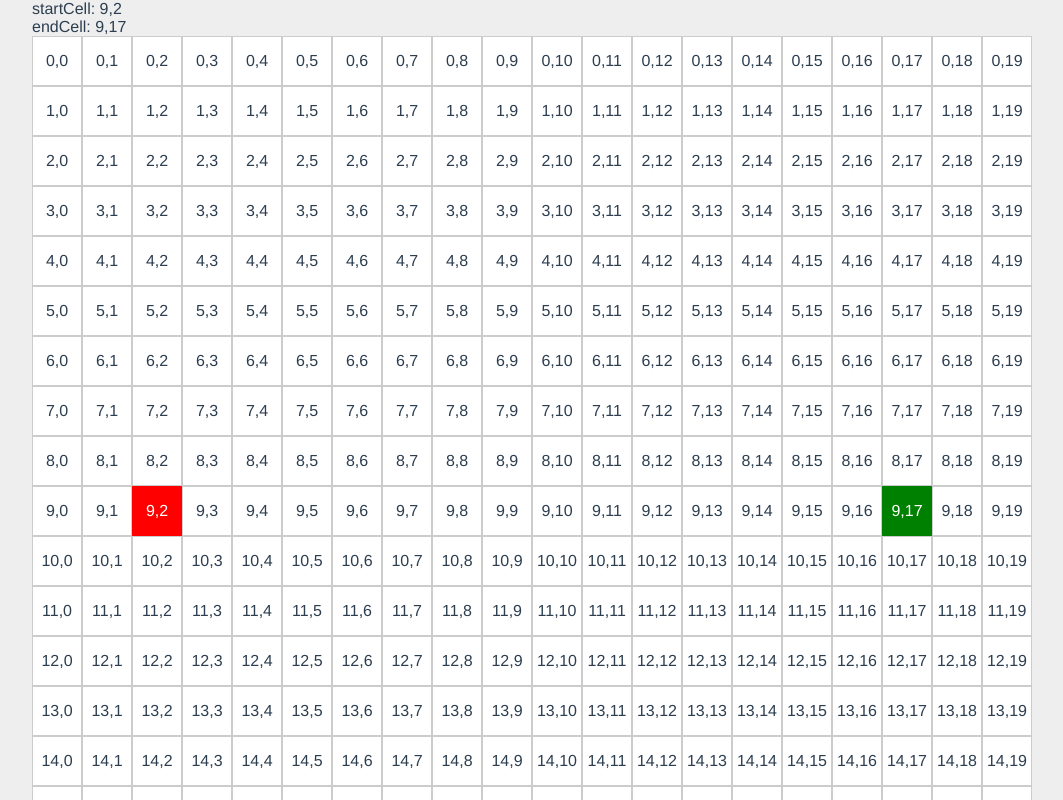
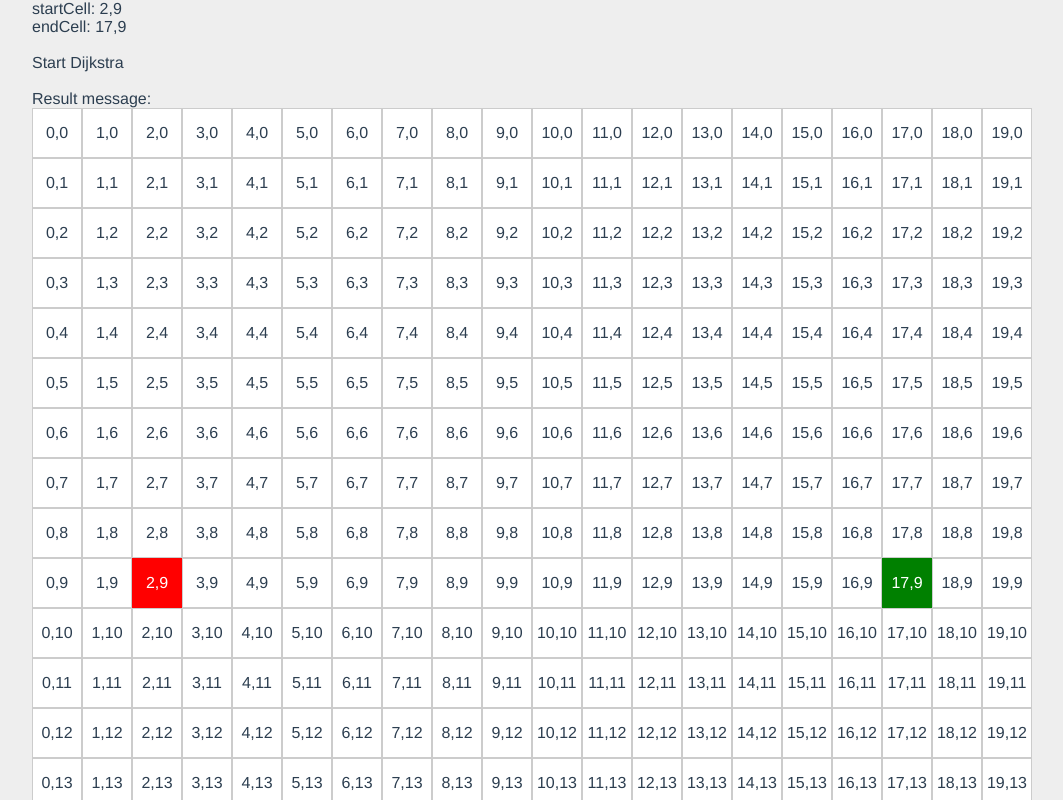
Before and after one commit to rprins/pathvis, a Vue app: page / in a window 1280 px wide. Shown: the top 800 px of the page, without its empty margins (108-1171 px from the left). Built offline with nearby package versions, Linux system fonts and the light colour scheme.

Commit message:
Implement basic Dijkstra algorithm

```diff
--- a/src/App.vue
+++ b/src/App.vue
@@ -3,6 +3,10 @@
     <div class="debug">
       startCell: {{ startCell }}<br />
       endCell: {{ endCell }} <br />
+      <br />
+      <span @click="dijkstra">Start Dijkstra</span>
+      <br /><br />
+      <div>Result message: {{ resultMessage }}</div>
     </div>
 
     <Grid
@@ -37,6 +41,8 @@ export default {
 
       mouseDown: false,
       mouseDownInitialCellTile: '',
+
+      resultMessage: '',
     };
   },
 
@@ -48,22 +54,22 @@ export default {
     init() {
       let grid = [];
 
-      for (let ii = 0; ii < this.gridWidth; ii++) {
+      for (let yy = 0; yy < this.gridHeight; yy++) {
         let subGrid = [];
-        for (let jj = 0; jj < this.gridHeight; jj++) {
+        for (let xx = 0; xx < this.gridWidth; xx++) {
           subGrid.push({
             tile: 'NONE',
-            coordinates: `${ii},${jj}`,
+            coordinates: `${xx},${yy}`,
           });
         }
 
         grid.push(subGrid);
       }
 
-      this.setStartCell(grid[9][2]);
-      this.setEndCell(grid[9][17]);
+      this.grid = grid;
 
-      this.grid = grid;
+      this.setStartCell(this.getCell(2, 9));
+      this.setEndCell(this.getCell(17, 9));
     },
 
     handleCellClick(cell) {
@@ -124,7 +130,7 @@ export default {
     },
 
     resetCell(coordinates) {
-      this.grid[coordinates[0]][coordinates[1]].tile = 'NONE';
+      this.getCell(coordinates[0], coordinates[1]).tile = 'NONE';
     },
 
     setStartCell(cell) {
@@ -144,6 +150,116 @@ export default {
     handleMouseUp() {
       this.mouseDown = false;
       this.mouseDownInitialCellTile = '';
+    },
+
+    getCell(x, y) {
+      return this.grid[y][x];
+    },
+
+    dijkstra() {
+      /*
+        Let the node at which we are starting be called the initial node. Let the distance of node Y be the distance from the initial node to Y. Dijkstra's algorithm will assign some initial distance values and will try to improve them step by step.
+
+        1. Mark all nodes unvisited. Create a set of all the unvisited nodes called the unvisited set.
+        2. Assign to every node a tentative distance value: set it to zero for our initial node and to infinity for all other nodes. Set the initial node as current.[16]
+        3. For the current node, consider all of its unvisited neighbours and calculate their tentative distances through the current node. Compare the newly calculated tentative distance to the current assigned value and assign the smaller one. For example, if the current node A is marked with a distance of 6, and the edge connecting it with a neighbour B has length 2, then the distance to B through A will be 6 + 2 = 8. If B was previously marked with a distance greater than 8 then change it to 8. Otherwise, the current value will be kept.
+        4. When we are done considering all of the unvisited neighbours of the current node, mark the current node as visited and remove it from the unvisited set. A visited node will never be checked again.
+        5. If the destination node has been marked visited (when planning a route between two specific nodes) or if the smallest tentative distance among the nodes in the unvisited set is infinity (when planning a complete traversal; occurs when there is no connection between the initial node and remaining unvisited nodes), then stop. The algorithm has finished.
+        6. Otherwise, select the unvisited node that is marked with the smallest tentative distance, set it as the new "current node", and go back to step 3.
+        7. When planning a route, it is actually not necessary to wait until the destination node is "visited" as above: the algorithm can stop once the destination node has the smallest tentative distance among all "unvisited" nodes (and thus could be selected as the next "current").
+      */
+      if (this.startCell === '') return;
+
+      const DISTANCE = 999999;
+
+      let unvisited = [];
+      this.grid.forEach(gridRow => {
+        let subGrid = [];
+        gridRow.forEach(gridCell => {
+          subGrid.push({
+            coordinates: gridCell.coordinates,
+            unvisited: gridCell.tile !== 'WALL',
+            distance: DISTANCE,
+          });
+        });
+        unvisited.push(subGrid);
+      });
+
+      const startCoordinates = this.startCell.split(',');
+      let x = parseInt(startCoordinates[0]);
+      let y = parseInt(startCoordinates[1]);
+      let current = unvisited[y][x];
+      current.distance = 0;
+
+      const calculateDistance = (current, x, y) => {
+        let top = null;
+        let right = null;
+        let bottom = null;
+        let left = null;
+
+        if (y - 1 > -1) top = unvisited[y - 1][x];
+        if (x + 1 < this.gridWidth) right = unvisited[y][x + 1];
+        if (y + 1 < this.gridHeight) bottom = unvisited[y + 1][x];
+        if (x - 1 > -1) left = unvisited[y][x - 1];
+
+        if (top && top.unvisited) {
+          let newDistance = current.distance + 1;
+          if (newDistance < top.distance) {
+            top.distance = newDistance;
+          }
+        }
+        if (right && right.unvisited) {
+          let newDistance = current.distance + 1;
+          if (newDistance < right.distance) {
+            right.distance = newDistance;
+          }
+        }
+        if (bottom && bottom.unvisited) {
+          let newDistance = current.distance + 1;
+          if (newDistance < bottom.distance) {
+            bottom.distance = newDistance;
+          }
+        }
+        if (left && left.unvisited) {
+          let newDistance = current.distance + 1;
+          if (newDistance < left.distance) {
+            left.distance = newDistance;
+          }
+        }
+
+        current.unvisited = false;
+
+        if (current.coordinates !== this.endCell) {
+          let smallestDistance = 999999;
+          let newCurrent = false;
+          unvisited.forEach((gridRow, yy) => {
+            gridRow.forEach((gridCell, xx) => {
+              if (
+                gridCell.unvisited &&
+                gridCell.distance < smallestDistance
+              ) {
+                newCurrent = true;
+                smallestDistance = gridCell.distance;
+                current = gridCell;
+                x = xx;
+                y = yy;
+              }
+            });
+          });
+
+          if (newCurrent) {
+            calculateDistance(current, x, y);
+          } else {
+            this.resultMessage = 'No path found';
+            console.log(this.resultMessage);
+          }
+        } else {
+          this.resultMessage = `Distance to endCell is ${current.distance}`;
+          console.log(this.resultMessage);
+        }
+      };
+
+      calculateDistance(current, x, y);
     },
   },
 };
```
